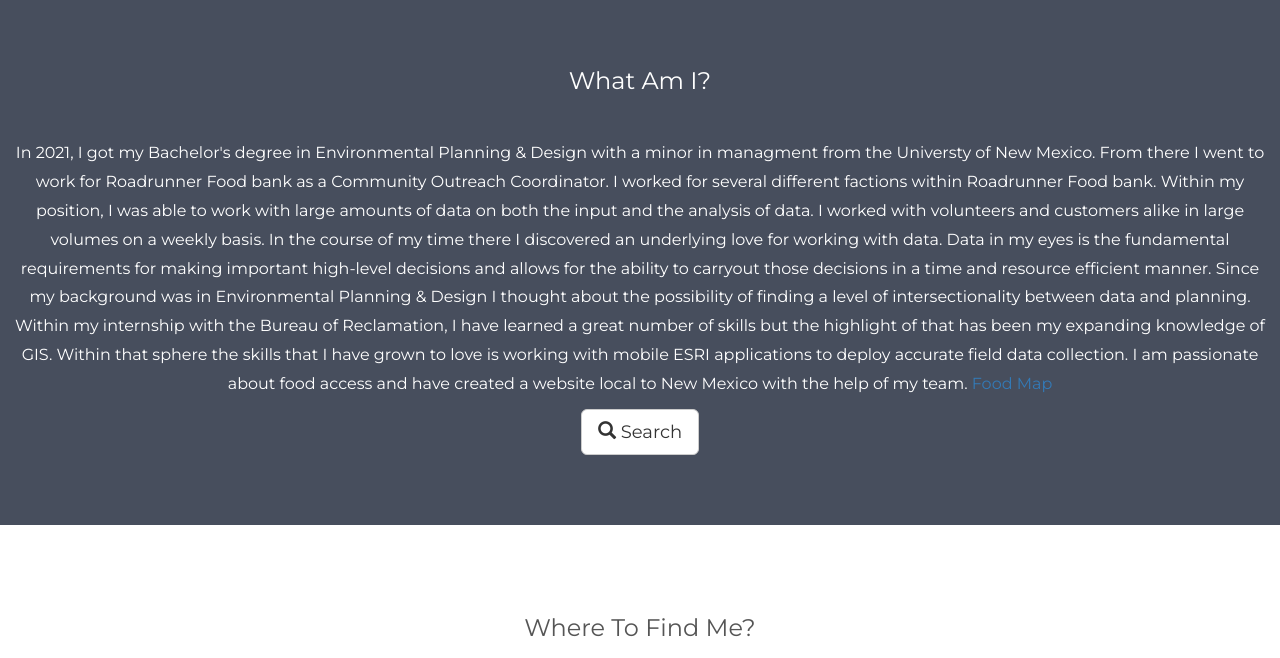
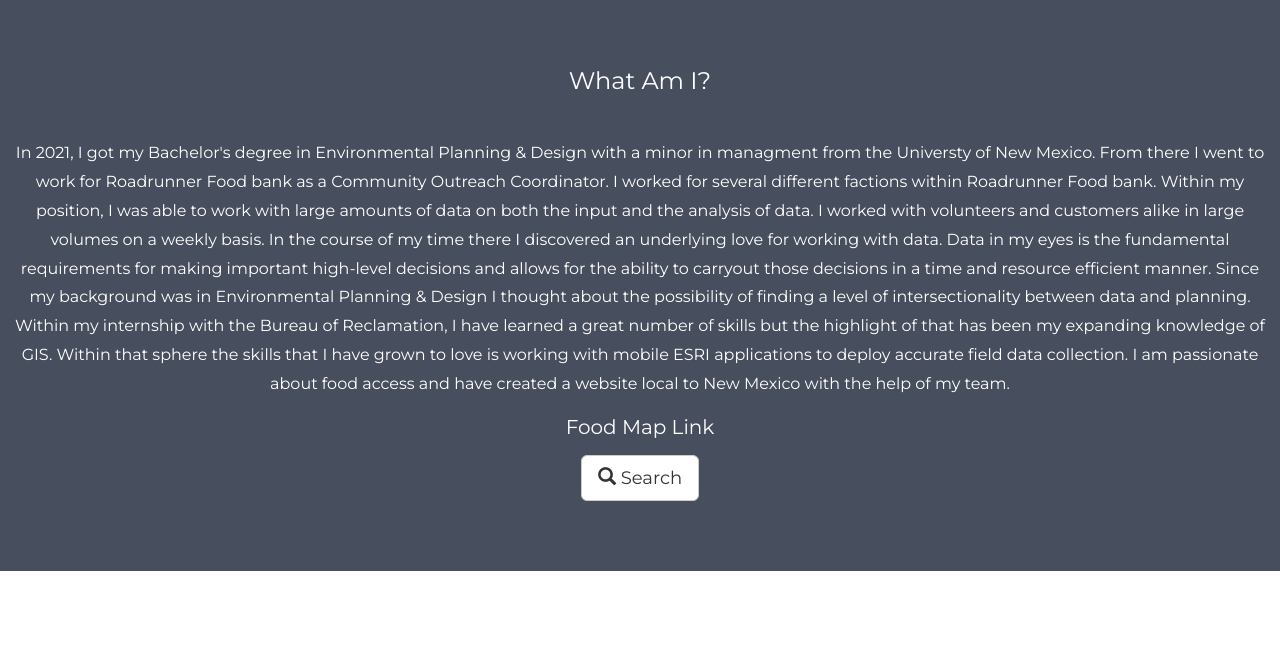
Before and after one commit to arivera169/arivera169, a plain HTML site: page index.html in a window 1280 px wide. Shown: the part 438-1096 px from the top of the page. Drawn offline with nearby package versions, Linux system fonts and the light colour scheme.

Commit message:
--link fixed

```diff
--- a/index.html
+++ b/index.html
@@ -150,7 +150,9 @@
     with the Bureau of Reclamation, I have learned a great number of skills but the highlight of that has been my expanding knowledge of GIS. Within that sphere the skills that I have
     grown to love is working with mobile ESRI applications to deploy accurate field data collection. I am passionate about food access and have created a website local to New Mexico with
     the help of my team.
-    <a href="https://arivera169.github.io/foodmap/">Food Map</a>
+<div>
+    <a href style="color:#FFFFFF"="https://arivera169.github.io/foodmap/">Food Map Link</a>
+    </div>
   </p>
   <a href="#" class="btn btn-default btn-lg">
     <span class="glyphicon glyphicon-search"></span> Search
```
